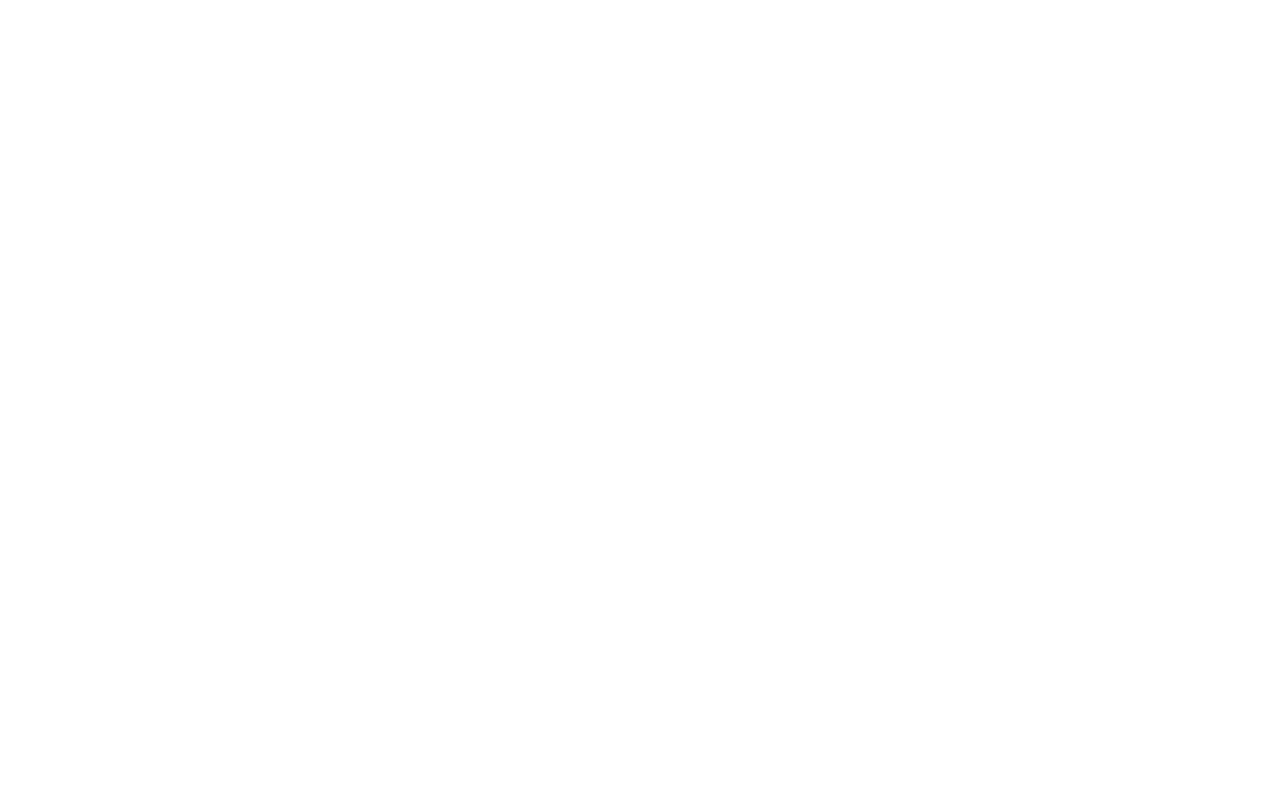
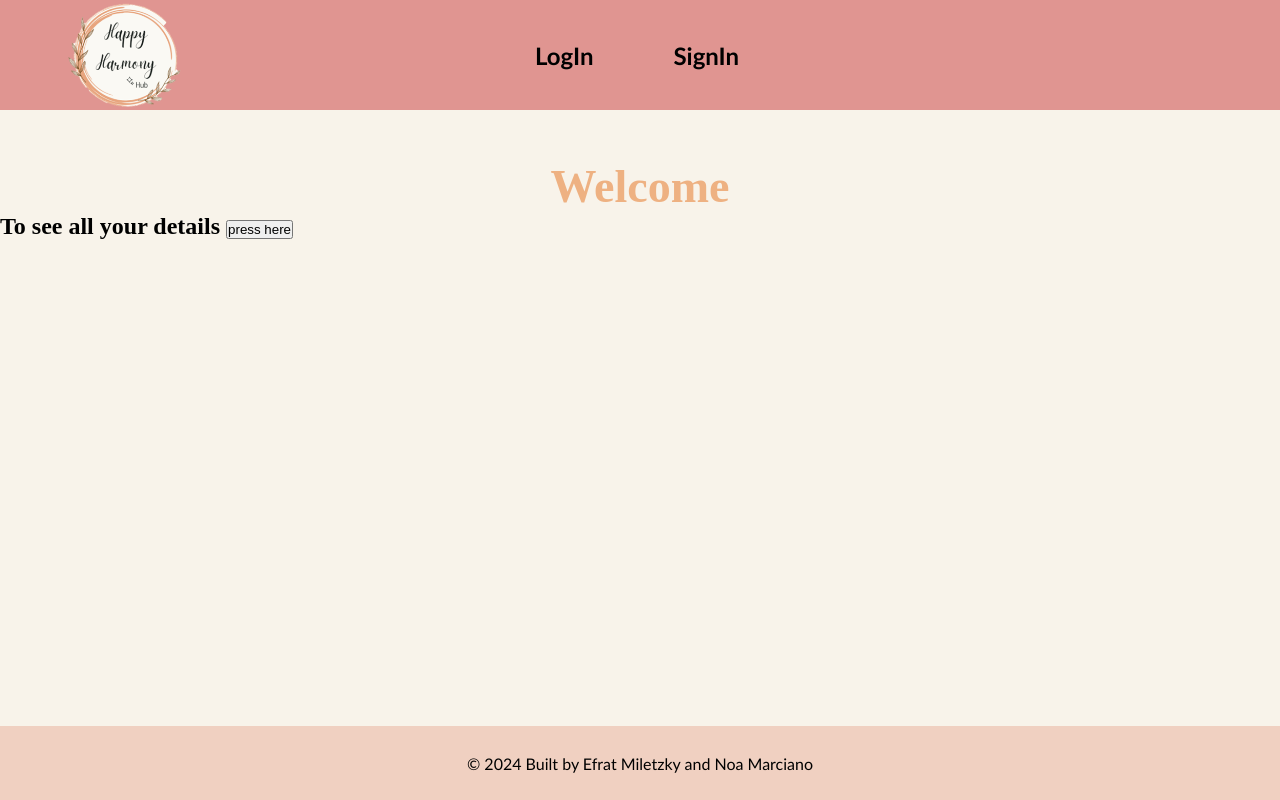
Before and after one commit to efratMIL/FakeServerProject, a React (Vite) app in the folder react/: page /home/users/1/info in a window 1280 px wide. Before the commit this address had no page. Built offline with nearby package versions, Linux system fonts and the light colour scheme.

Commit message:
Add more changes

```diff
--- a/react/src/App.jsx
+++ b/react/src/App.jsx
@@ -35,8 +35,9 @@
                                     <Route path='login' element={<LogIn setUserData={setUserData} setShowHeaders={setShowHeaders}/>} />
                                     <Route path="register" element={<SignIn setUserData={setUserData} setLocalStorageUserData={setLocalStorageUserData} />} />
                                     <Route path="endOfRegistration" element={<EndOfRegistration setUserData={setUserData} setShowHeaders={setShowHeaders}  />} />
-                                    <Route path="home" element={<Home setUserData={setUserData} />} />
+                                    <Route path="home" element={<Home setUserData={setUserData} />} >
                                     <Route path="users/:id/info" element={<Info />} />
+                                    </Route>
                                     <Route path="users/:id/albums" element={<Albums />} />
                                     <Route path="users/:id/posts" element={<Posts />} />
                                     <Route path="users/:id/todos" element={<Todos />} />
--- a/react/src/pages/Home.jsx
+++ b/react/src/pages/Home.jsx
@@ -1,20 +1,23 @@
-import React, { useContext } from 'react';
+import React, { useContext, useState } from 'react';
 import './pages.css';
-import { NavLink } from 'react-router-dom';
+import { NavLink ,useNavigate} from 'react-router-dom';
 import { userContext } from '../App';
 import Info from './Info';
 
 function Home() {
     const userData = useContext(userContext);
+    const[isInfo,setIsInfo]=useState(false);
 
     return (
        <>
             <h1 className='Welcoming'>Welcome {userData.username}</h1>
-            {/* {/* {/*  <NavLink
+           {/* <NavLink
                             to={`users/${userData.id}/info`}
                             className={({ isActive }) => (isActive ? 'activeStyles' : 'unActiveStyle')}
+
                         >press here</NavLink> */}
-                        {/* <h2>To see all your details <button onClick={()=>{<Info/>}}>press here</button></h2> */ }
+                        <h2>To see all your details  <button onClick={()=>setIsInfo(!isInfo)}>press here</button></h2>
+                        {isInfo?(<Info setIsInfo={setIsInfo} isInfo={isInfo}/>):("")}
         </>
     );
 }
--- a/react/src/pages/Info.jsx
+++ b/react/src/pages/Info.jsx
@@ -5,22 +5,21 @@
 import { userContext } from '../App';
 Modal.setAppElement(document.body);
 
-function Info() {
+function Info({setIsInfo,isInfo}) {
   const userData = useContext(userContext);
-  const [modalIsOpen, setIsOpen] = useState(false);
+
 
   function openModal() {
-    setIsOpen(true);
+    setIsInfo(true);
   }
   function closeModal() {
-    setIsOpen(false);
+    setIsInfo(false);
   }
 
   return (
     <div>
-      <button className='modalButton' onClick={openModal}>Open Modal</button>
       <Modal
-        isOpen={modalIsOpen}
+        isOpen={isInfo}
         onRequestClose={closeModal}
         className='customStyles'
       >
```
